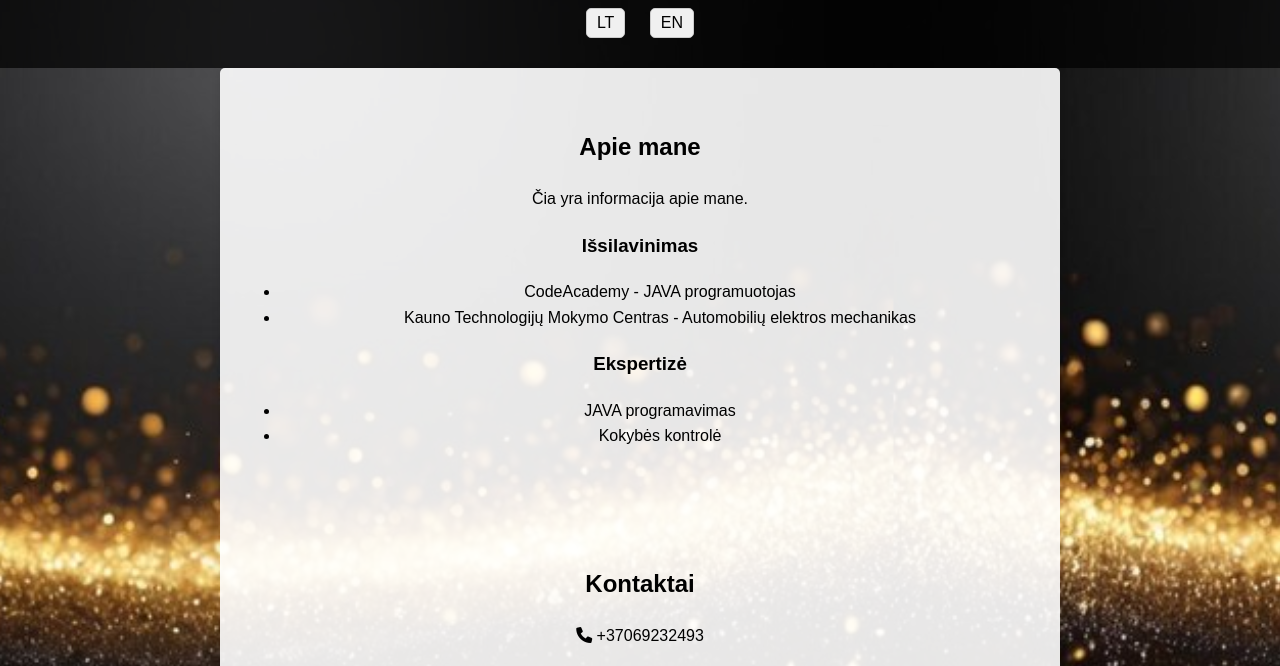
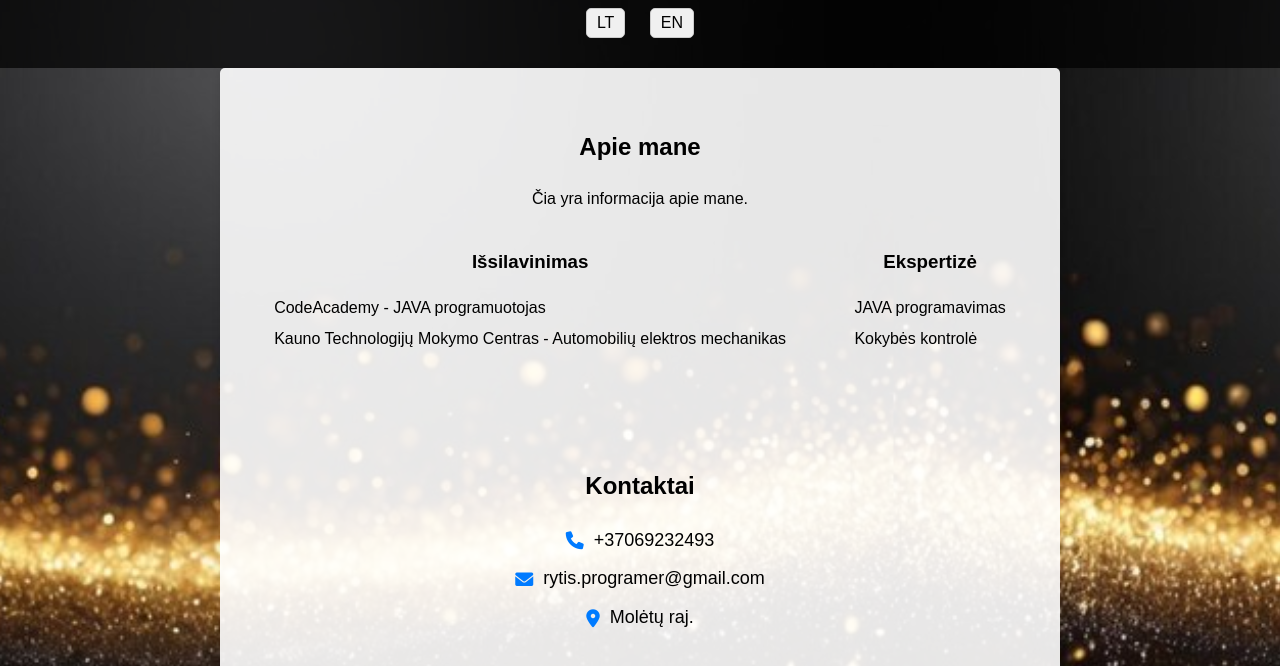
Before and after one commit to Rytis-create/rytis-cv.github.io, a plain HTML site: page index.html in a window 1280 px wide. Shown: the part 86-752 px from the top of the page. Drawn offline with Linux system fonts and the light colour scheme.

Commit message:
Update styles.css

```diff
--- a/styles.css
+++ b/styles.css
@@ -71,6 +71,25 @@ body::before {
     text-align: center;
 }
 
+.about {
+    display: flex;
+    justify-content: space-around;
+    text-align: left;
+}
+
+.about h3 {
+    text-align: center;
+}
+
+.about ul {
+    list-style: none;
+    padding: 0;
+}
+
+.about li {
+    margin: 5px 0;
+}
+
 .cv-button {
     display: block;
     margin: 20px auto;
@@ -88,6 +107,19 @@ body::before {
     background-color: #0056b3;
 }
 
+.contact-info p {
+    margin: 10px 0;
+    font-size: 18px;
+    display: flex;
+    align-items: center;
+    justify-content: center;
+}
+
+.contact-info i {
+    margin-right: 10px;
+    color: #007BFF;
+}
+
 footer {
     text-align: center;
     padding: 10px;
```
